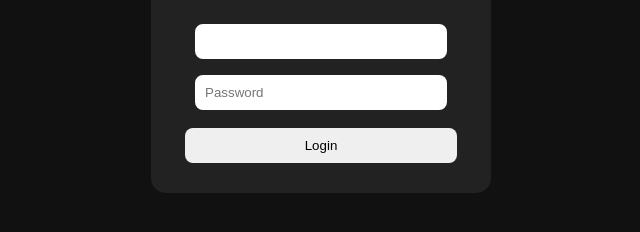
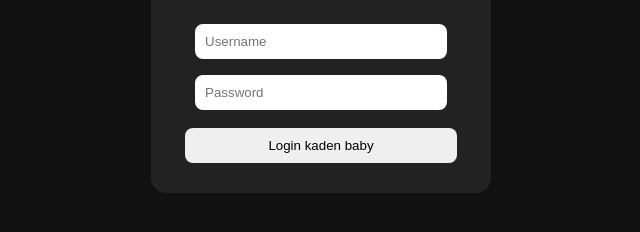
Before and after one commit to ayunanbingbong36-B/STUDENT-PORTAL-1, a plain HTML site: page index.html in a window 1280 px wide. Shown: the part 344-576 px from the top of the page, without its empty margins (319-959 px from the left). Drawn offline with Linux system fonts and the light colour scheme.

Commit message:
Update index.html

```diff
--- a/index.html
+++ b/index.html
@@ -29,6 +29,7 @@
              margin: 8px 0;
              border: none;
              border-radius: 8px;
+             box-sizing: border-box;
           }
 
            button {
@@ -48,11 +49,11 @@
 
         <h2>STUDENT PORTAL</h2>
 
-        <input type="text"  id="username placeholder="Username">
+        <input type="text"  id="username" placeholder="Username">
 
        <input type="password"  id=="password" placeholder="Password">
 
-        <button onclick="login()">Login</button>
+        <button onclick="login()">Login kaden baby</button>
     </div>
 
     <script>
@@ -63,7 +64,9 @@
 
          if (username === "Bainess" && password === "1234") {
            window.location.href = "dashboard.html";
-         } else { alert("  Wrong username or password ");}
+         } else {
+           alert("  Wrong username or password ");
+        }
        }
     </script>
   </body>
```
